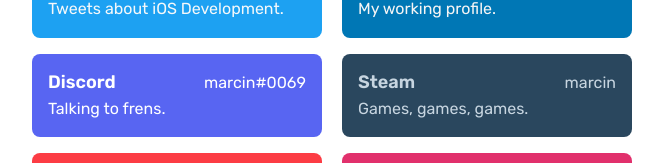
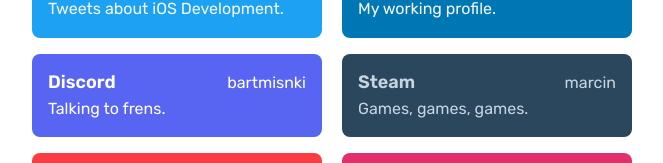
Before and after one commit to mbdjj/website, a Next.js app: page /links in a window 1280 px wide. Shown: the part 469-632 px from the top of the page, without its empty margins (308-971 px from the left). Built offline with nearby package versions, Linux system fonts and the light colour scheme.

Commit message:
:speech_balloon: Update Discord username

```diff
--- a/pages/links.js
+++ b/pages/links.js
@@ -44,7 +44,7 @@ export default function Links() {
     {
       service: "Discord",
       url: "https://discord.com/",
-      nickname: "marcin#0069",
+      nickname: "bartmisnki",
       description: "Talking to frens.",
       backgroundColor: "#5865f2",
       textColor: "#ffffff",
```
